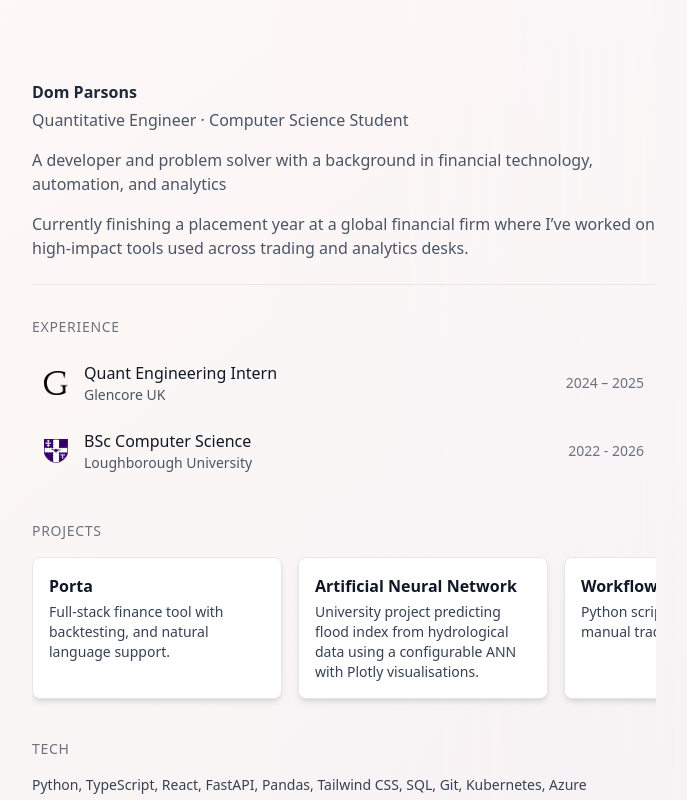
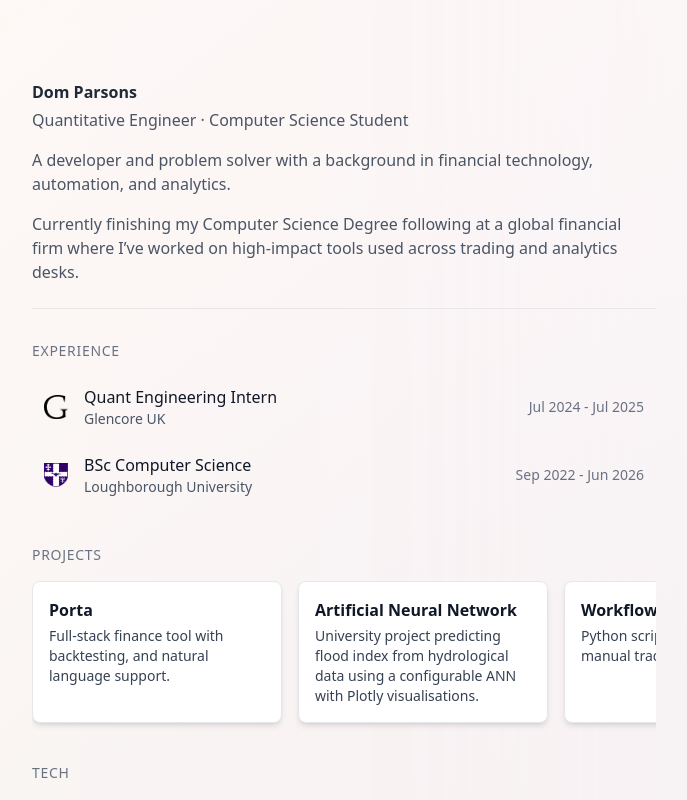
Before and after one commit to domparsons/domparsons, a React (Vite) app: page / in a window 1280 px wide. Shown: the top 800 px of the page, without its empty margins (296-983 px from the left). Built offline with nearby package versions, Linux system fonts and the light colour scheme.

Commit message:
status update

```diff
--- a/src/App.tsx
+++ b/src/App.tsx
@@ -29,11 +29,11 @@ function App() {
                   Quantitative Engineer · Computer Science Student
                 </p>
                 <p className="text-gray-600">
-                  A developer and problem solver with a background in financial technology, automation, and analytics
+                  A developer and problem solver with a background in financial technology, automation, and analytics.
                 </p>
                 <p className="text-gray-600">
-                  Currently finishing a placement year at a global financial firm where I’ve worked on high-impact tools
-                  used across trading and analytics desks.
+                  Currently finishing my Computer Science Degree following at a global financial firm where I’ve worked
+                  on high-impact tools used across trading and analytics desks.
                 </p>
               </div>
             </header>
@@ -45,14 +45,14 @@ function App() {
                   title="Quant Engineering Intern"
                   company="Glencore UK"
                   image={glenImage}
-                  date="2024 – 2025"
+                  date="Jul 2024 - Jul 2025"
                   description="Built and maintained internal tools for trading and analytics teams. Delivered Python automations saving hours daily."
                 />
                 <WorkItem
                   title="BSc Computer Science"
                   company="Loughborough University"
                   image={lboroImage}
-                  date="2022 - 2026"
+                  date="Sep 2022 - Jun 2026"
                   description="Focused on systems engineering, with coursework in neural networks and modules in Machine Learning, Data Mining, and Distributed Systems."
                 />
               </div>
```
